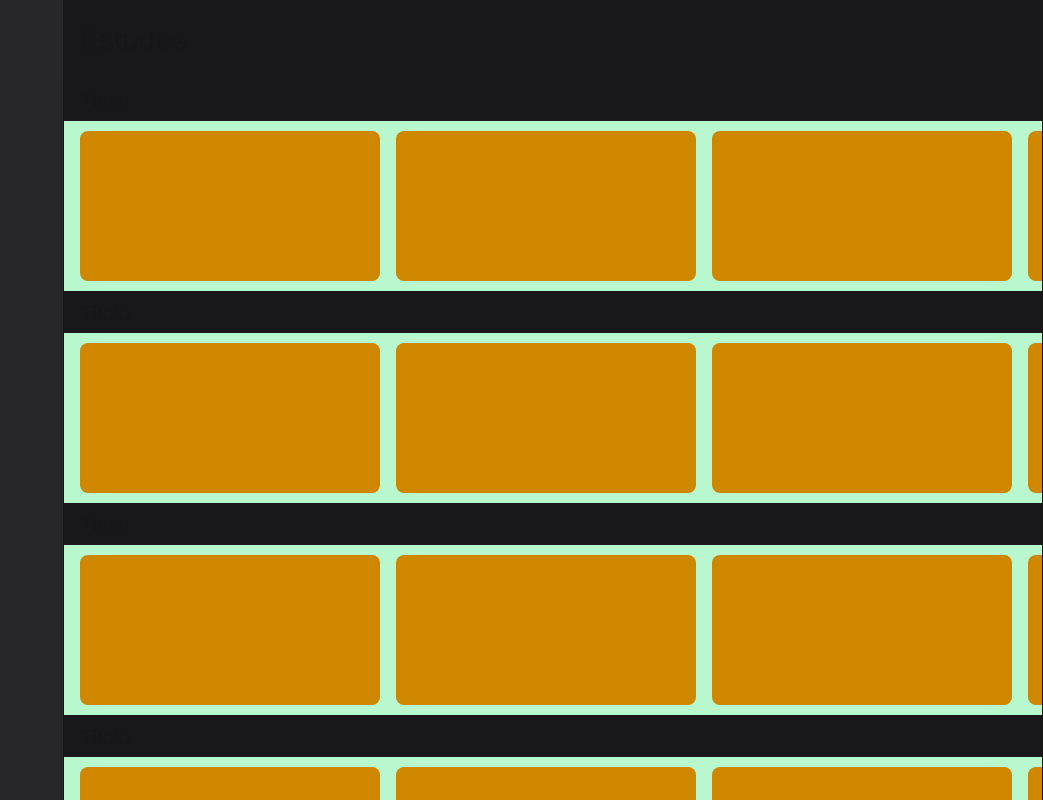
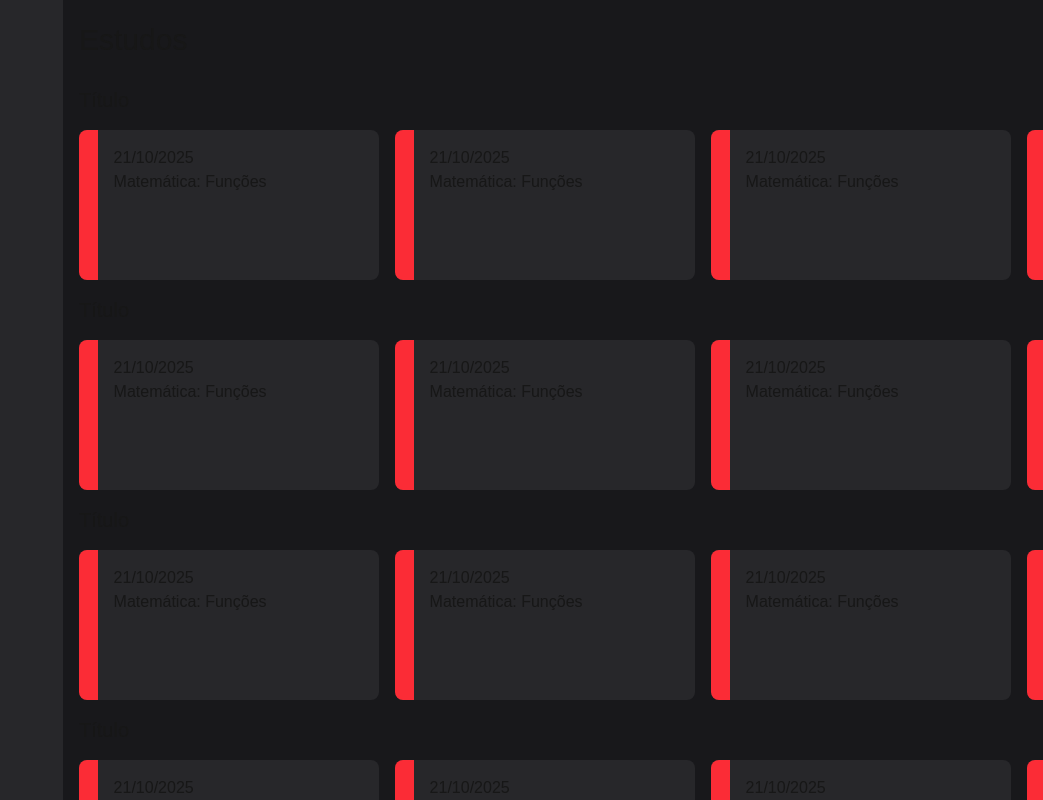
Before and after one commit to kelsmartins/projeto-studyo, a Next.js app in the folder app-estudos/: page / in a window 1280 px wide. Shown: the whole page, without its empty margins (237-1280 px from the left). Built offline with nearby package versions, Linux system fonts and the light colour scheme.

Commit message:
ajuste nos cards e criação de card detalhado

```diff
--- a/app-estudos/components/card.tsx
+++ b/app-estudos/components/card.tsx
@@ -1,7 +1,11 @@
 export function Card() {
     return (
-        <div className="h-[150px] w-[300px] bg-yellow-600 rounded-lg flex-shrink-0">
-
+        <div className="h-[150px] w-[300px] rounded-lg flex-shrink-0 bg-zinc-800 flex">
+            <span className="bg-red-500 w-[20px] h-full rounded-l-lg"></span>
+            <div className="w-full rounded-r-lg flex flex-col p-4">
+                <h3>21/10/2025</h3>
+                <h2>Matemática: Funções</h2>
+            </div>
         </div>
     )
 }
--- a/app-estudos/components/cardarea.tsx
+++ b/app-estudos/components/cardarea.tsx
@@ -2,11 +2,11 @@ import {Card} from '@/components/card'
 
 export function CardArea(){
     return (
-        <div className="min-h-[190px] w-[100%] mx-auto border b-1 flex flex-col">
+        <div className="min-h-[190px] w-[100%] mx-auto flex flex-col">
             <div className='w-full h-[40px] flex items-center'>
                 <h2 className='text-xl px-4'>Título</h2>
             </div>                           {/*padding para alinhar ponta do conteudo aos titulos e dar esço no fim, gap-x-4, espacamento entre elementos dentro da div*/}
-            <div className='w-full h-[170px] p-4 gap-x-4 bg-green-200 flex flex-row justify-start items-center overflow-x-auto flex-nowrap no-scrollbar'>
+            <div className='w-full h-[170px] p-4 gap-x-4 flex flex-row justify-start items-center overflow-x-auto flex-nowrap no-scrollbar'>
                 <Card />
                 <Card />
                 <Card />
--- /dev/null
+++ b/app-estudos/components/carddetalhado.tsx
@@ -0,0 +1,14 @@
+export function CardDetalhado(){
+    return (
+        <div className="w-[350px] h-[400px] bg-red-200 flex flex-col p-4">
+            <div className="w-full h-[70px] flex flex-col items-center justify-center overflow-hidden px-4">
+                <h2 className="text-center">Matemática: funções aaa aaa aaaa aaa aaaaa aaaaa aaaaa aaaa aaaaaa a</h2>
+                <h2>25/10/2025</h2>
+            </div>
+            <div className="w-full h-[200px] bg-green-200 flex flex-col">
+                <h3>Fontes digitais</h3>
+                <div className=""></div>
+            </div>
+        </div>
+    )
+}
```
